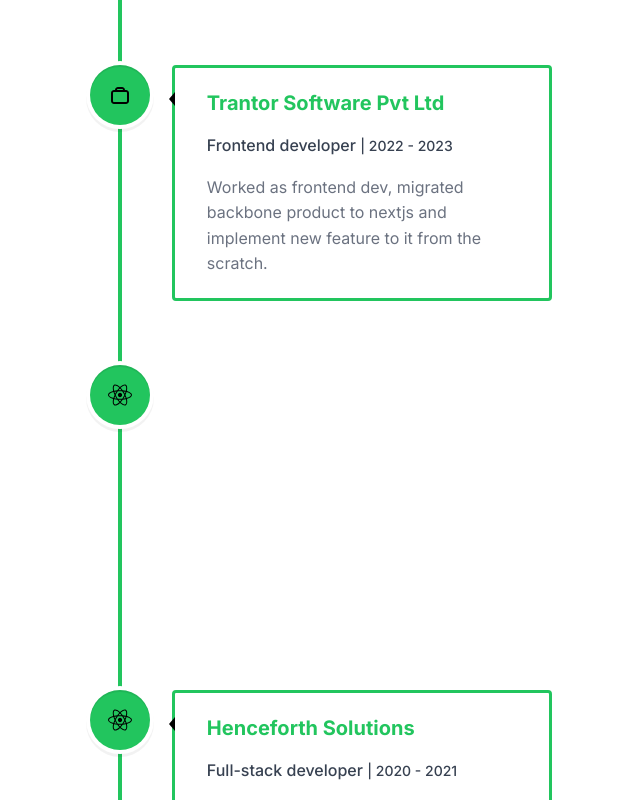
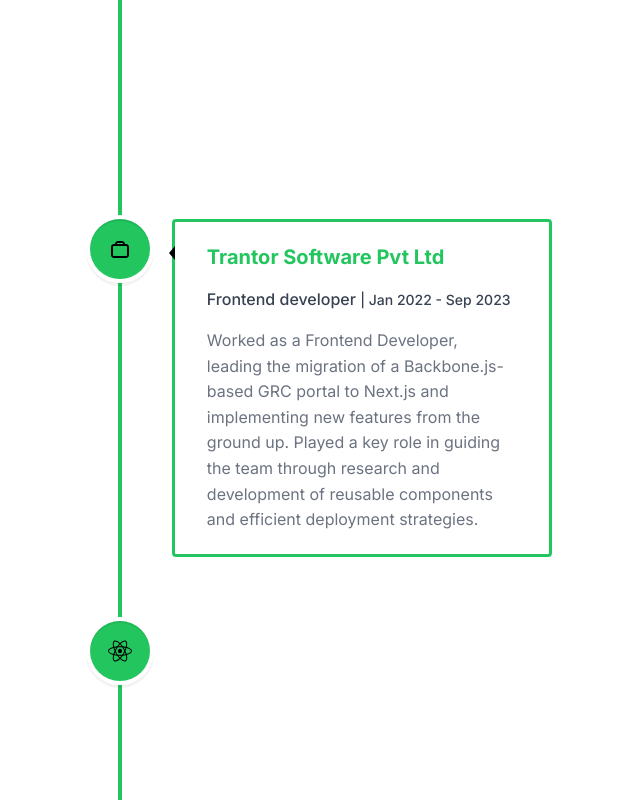
Before and after one commit to Shaju06/my-portfolio, a Next.js app: page / in a window 1280 px wide. Shown: the part 2940-3740 px from the top of the page, without its empty margins (520-1160 px from the left). Built offline with nearby package versions, Linux system fonts and the light colour scheme.

Commit message:
rremoved unused code

```diff
--- a/app/Components/MobileMenuBar.tsx
+++ b/app/Components/MobileMenuBar.tsx
@@ -34,8 +34,8 @@
               onClick={toggleMobileMenu}
             ></div>
 
-            <div className="h-screen fixed left-0 w-[300px] top-0 right-0 bg-white dark:bg-black flex items-center justify-center">
-              <div className="border absolute top-4 right-4 border-gray-600 dark:border-white text-2xl">
+            <div className="h-screen fixed left-0 w-[300px] top-0 right-0 bg-white dark:bg-dark-background flex items-center justify-center">
+              <div className="border-2 absolute top-4 right-4 border-primary text-primary text-2xl">
                 <HiX onClick={toggleMobileMenu} />
               </div>
               <ul className="flex flex-col space-y-4 items-center py-20">
--- a/app/layout.tsx
+++ b/app/layout.tsx
@@ -1,4 +1,3 @@
-import type { Metadata } from "next";
 import { Inter } from "next/font/google";
 import "./globals.css";
 import Header from "./Components/Header";
@@ -8,25 +7,9 @@
 
 import dynamic from "next/dynamic";
 import ErrorBoundary from "./Components/ErrorBoundary";
-
-const Footer = dynamic(() => import("./Components/Footer"), {
-  loading: () => <p>Loading...</p>,
-});
+import Footer from "./Components/Footer";
 
 const inter = Inter({ subsets: ["latin"] });
-
-export const metadata: Metadata = {
-  title: "Varinder Portfolio",
-  description: "I'm software engineer.",
-  manifest: "/manifest.json",
-  keywords: ["nextjs", "nextjs13", "next13", "pwa", "next-pwa"],
-  viewport:
-    "minimum-scale=1, initial-scale=1, width=device-width, shrink-to-fit=no, viewport-fit=cover",
-  icons: [
-    { rel: "apple-touch-icon", url: "icons/icon-128x128.png" },
-    { rel: "icon", url: "icons/icon-128x128.png" },
-  ],
-};
 
 export default function RootLayout({
   children,
--- a/lib/data.ts
+++ b/lib/data.ts
@@ -90,25 +90,25 @@
   {
     comapany: "Sapiens Technologies",
     title: "Software developer",
-    description: `I'm working as software developer mainly on nextjs and mongodb. Responsible to design and develope inaurance related features to the products.`,
+    description: `Currently working as a Software Developer, specializing in Next.js and MongoDB. Responsible for designing and developing reusable components, which are packaged and distributed as npm libraries to streamline project development. Actively involved in optimizing performance, enhancing user experiences, and collaborating with cross-functional teams to deliver scalable solutions`,
     icon: createElement(CgWorkAlt),
-    date: "2023 - present",
+    date: "Sep 2023 - present",
   },
   {
     comapany: "Trantor software pvt ltd",
     title: "Frontend developer",
     description:
-      "Worked as frontend dev, migrated backbone product to nextjs and implement new feature to it from the scratch.",
+      "Worked as a Frontend Developer, leading the migration of a Backbone.js-based GRC portal to Next.js and implementing new features from the ground up. Played a key role in guiding the team through research and development of reusable components and efficient deployment strategies.",
     icon: createElement(CgWorkAlt),
-    date: "2022 - 2023",
+    date: "Jan 2022 - Sep 2023",
   },
   {
     comapany: "Destm technologies",
     title: "Full-stack developer",
     description:
-      "Worked as mern stack to build end-to-end chatbot for customer to communicate or place order. Worked on add-cart, managing state using redux, and fixed bugs",
+      "Worked as mern stack to build end-to-end chatbot for customer to communicate or place order. Worked on add-cart, managing state using redux, and fixed bugs.",
     icon: createElement(FaReact),
-    date: "2021 - 2022",
+    date: "Mar 2021 - Jan 2022",
   },
   {
     comapany: "Henceforth Solutions",
@@ -116,7 +116,7 @@
     description:
       "Worked as a developer to build a backend API to interact with the mobile app, and also built an admin panel UI with APIs to interact with the database.",
     icon: createElement(FaReact),
-    date: "2020 - 2021",
+    date: "Aug 2020 - Mar 2021",
   },
   {
     comapany: "Brightroots software soultions",
@@ -124,6 +124,6 @@
     description:
       "Worked as a developer to build a backend API to interact with the mobile app, and also built an admin panel UI with APIs to interact with the database.",
     icon: createElement(FaReact),
-    date: "2019 - 2020",
+    date: "Sep 2019 - Apr 2020",
   },
 ] as const;
```
